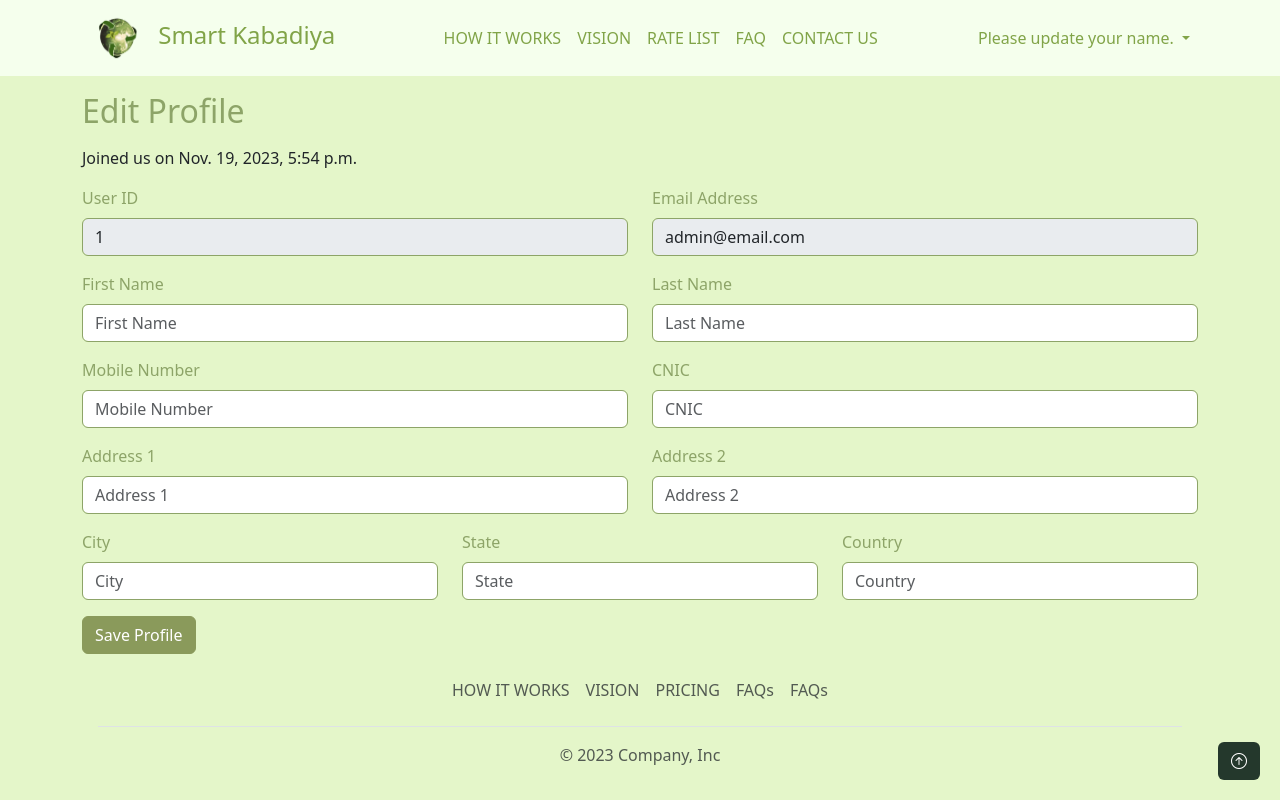
After one commit to tabish-siraj/scrap, a Django app: page /customer/edit-profile in a window 1280 px wide. The commit adds this page. Run offline with Django 4.2, Linux system fonts and the light colour scheme; a user stored in the database is signed in; data comes from the database, SQL or seed files in the repository.

Commit message:
edit profile done, working on appointments

```diff
--- /dev/null
+++ b/scrap/customer/templates/customer/edit_profile.html
@@ -0,0 +1,100 @@
+{% extends "users/base.html" %}
+{% load static %}
+
+{% block content %}
+<div class="container">
+    <h2 class="my-3">Edit Profile</h2>
+    <form method="POST" action="">
+        {% csrf_token %}
+        <p class="text-dark">Joined us on {{request.user.date_joined}}</p>
+        {% if success %}
+        <div class="alert alert-success" role="alert">
+            {{success}}
+        </div>
+        {% endif %}
+        <div class="row">
+            <div class="col-6">
+                <div class="mb-3">
+                    <label for="user_id" class="form-label">User ID</label>
+                    <input type="text" class="form-control" id="user_id" placeholder="User ID" name="user_id" value="{{request.user.id}}" disabled>
+                </div>
+            </div>
+            <div class="col-6">
+                <div class="mb-3">
+                    <label for="first_name" class="form-label">Email Address</label>
+                    <input type="text" class="form-control" id="first_name" placeholder="Email Address" name="Email Address" value="{{request.user.email}}" disabled>
+                </div>
+            </div>
+        </div>
+        <div class="row">
+            <div class="col-6">
+                <div class="mb-3">
+                    <label for="first_name" class="form-label">First Name</label>
+                    <input type="text" class="form-control" id="first_name" placeholder="First Name" name="first_name" value="{{request.user.first_name}}">
+                </div>
+            </div>
+            <div class="col-6">
+                <div class="mb-3">
+                    <label for="last_name" class="form-label">Last Name</label>
+                    <input type="text" class="form-control" id="last_name" placeholder="Last Name" name="last_name" value="{{request.user.last_name}}">
+                </div>
+            </div>
+        </div>
+
+        <div class="row">
+            <div class="col-6">
+                <div class="mb-3">
+                    <label for="mobile_number" class="form-label">Mobile Number</label>
+                    <input type="text" class="form-control" id="mobile_number" placeholder="Mobile Number" name="mobile_number" value="{{ personal_details.mobile_number }}">
+                </div>
+            </div>
+            <div class="col-6">
+                <div class="mb-3">
+                    <label for="cnic" class="form-label">CNIC</label>
+                    <input type="text" class="form-control" id="cnic" placeholder="CNIC" name="cnic" value="{{ personal_details.cnic }}">
+                </div>
+            </div>
+        </div>
+
+        <div class="row">
+            <div class="col-6">
+                <div class="mb-3">
+                    <label for="addres1" class="form-label">Address 1</label>
+                    <input type="text" class="form-control" id="addres1" placeholder="Address 1" name="address1" value="{{ personal_details.address1 }}">
+                </div>
+            </div>
+            <div class="col-6">
+                <div class="mb-3">
+                    <label for="addres2" class="form-label">Address 2</label>
+                    <input type="text" class="form-control" id="addres2" placeholder="Address 2" name="address2" value="{{ personal_details.address2 }}">
+                </div>
+            </div>
+        </div>
+
+        <div class="row">
+            <div class="col-4">
+                <div class="mb-3">
+                    <label for="city" class="form-label">City</label>
+                    <input type="text" class="form-control" id="city" placeholder="City" name="city" value="{{ personal_details.city }}">
+                </div>
+            </div>
+            <div class="col-4">
+                <div class="mb-3">
+                    <label for="state" class="form-label">State</label>
+                    <input type="text" class="form-control" id="state" placeholder="State" name="state" value="{{ personal_details.state }}">
+                </div>
+            </div>
+            <div class="col-4">
+                <div class="mb-3">
+                    <label for="country" class="form-label">Country</label>
+                    <input type="text" class="form-control" id="country" placeholder="Country" name="country" value="{{ personal_details.country }}">
+                </div>
+            </div>
+        </div>
+
+        <button type="submit" class="btn btn-second">Save Profile</button>
+    </form>
+</div>
+
+
+{% endblock content %}
--- a/scrap/customer/templates/customer/index.html
+++ b/scrap/customer/templates/customer/index.html
@@ -5,7 +5,7 @@
 <div class="container">
 
 <table class="table table-dark text-center">
-    <h2 class="text-center my-3">DASHBOARD</h2>
+    <h2 class="my-3">DASHBOARD</h2>
     <thead>
       <tr>
         <th scope="col">#</th>
--- a/scrap/customer/urls.py
+++ b/scrap/customer/urls.py
@@ -4,4 +4,6 @@ from . import views
 
 urlpatterns = [
     path("", views.customer_index, name="customer_index"),
+    path("edit-profile", views.customer_edit_profile, name="customer_edit_profile"),
+    path("create-appointment", views.create_appointment, name="create_appointment"),
 ]
--- a/scrap/customer/views.py
+++ b/scrap/customer/views.py
@@ -1,6 +1,66 @@
 from django.shortcuts import render
+from users.models import User, PersonalDetails
+from main.models import Appointment, Material
 
 # Create your views here.
 
 def customer_index(request):
     return render(request, 'customer/index.html')
+
+def customer_edit_profile(request):
+    context = {}
+    personal_details = PersonalDetails.objects.filter(user=request.user).first()
+
+    if request.method == "POST":
+        first_name = request.POST['first_name']
+        last_name = request.POST['last_name']
+        mobile_number = request.POST['mobile_number']
+        address1 = request.POST['address1']
+        address2 = request.POST['address2']
+        city = request.POST['city']
+        state = request.POST['state']
+        country = request.POST['country']
+        cnic = request.POST['cnic']
+
+        user = User.objects.filter(email=request.user.email).first()
+        user.first_name = first_name
+        user.last_name = last_name
+        user.save()
+
+        if personal_details:
+            personal_details.mobile_number = mobile_number
+            personal_details.address1 = address1
+            personal_details.address2 = address2
+            personal_details.city = city
+            personal_details.state = state
+            personal_details.country = country
+            personal_details.cnic = cnic
+            personal_details.save()
+        else:
+            PersonalDetails.objects.create(
+                user=user,
+                mobile_number=mobile_number,
+                address1=address1,
+                address2=address2,
+                city=city,
+                state=state,
+                country=country,
+                cnic=cnic
+            )
+        context['success'] = "Profile updated successfully"
+    context.update({
+        'personal_details': personal_details
+    })
+
+    print(context)
+
+    return render(request, 'customer/edit_profile.html', context)
+
+def create_appointment(request):
+    materials = Material.objects.all()
+    context = {}
+
+    context.update({
+        'materials': materials
+    })
+    return render(request, 'customer/create_appointment.html', context)
--- a/scrap/main/templates/main/index.html
+++ b/scrap/main/templates/main/index.html
@@ -13,7 +13,7 @@
     </div>
     <div class="col-5 mt-5 ms-5">
         {% if not user.is_authenticated %}
-        <form method="POST" name="login" class="p-5 shadow-green"  action="{% url 'login' %}">
+        <form method="POST" name="login" class="p-5 shadow-green" action="{% url 'login' %}">
             <h2 class="mb-3">Let's Sell...</h2>
             {% csrf_token %}
             <div class="mb-3">
--- a/scrap/users/models.py
+++ b/scrap/users/models.py
@@ -45,14 +45,16 @@ class User(AbstractUser):
 
 class PersonalDetails(TimestampedModel):
     user = models.OneToOneField(User, on_delete=models.CASCADE, primary_key=True)
-    phone_number = models.CharField(max_length=13)
     mobile_number = models.CharField(max_length=13)
-    addres1 = models.CharField(max_length=100, default="")
-    addres2 = models.CharField(max_length=100, null=True, blank=True)
-    city = models.CharField(max_length=50)
-    state = models.CharField(max_length=50)
-    country = models.CharField(max_length=50)
+    address1 = models.CharField(max_length=100, null=True, blank=True)
+    address2 = models.CharField(max_length=100, null=True, blank=True)
+    city = models.CharField(max_length=50, null=True, blank=True)
+    state = models.CharField(max_length=50, null=True, blank=True)
+    country = models.CharField(max_length=50, null=True, blank=True)
     cnic = models.CharField(max_length=15, null=True, blank=True)
     vehicle_no = models.CharField(max_length=15, null=True, blank=True)
-    vehicle_type = models.CharField(max_length=13, null=True, blank=True, choices=[(tag.name, tag.value) for tag in VehicleType], default=VehicleType.TWO_WHEELER.value)
-    status = models.BooleanField(default=False)
+    vehicle_type = models.CharField(max_length=13, null=True, blank=True, choices=[(tag.name, tag.value) for tag in VehicleType])
+    status = models.BooleanField(default=True)
+
+    def __str__(self):
+        return self.user.email
--- a/scrap/users/templates/users/base.html
+++ b/scrap/users/templates/users/base.html
@@ -53,8 +53,8 @@
               <ul class="dropdown-menu">
                 {% if user.is_customer %}
                 <li><a class="dropdown-item" href="{% url "customer_index" %}">DASHBOARD</a></li>
-                <li><a class="dropdown-item" href="{% url "customer_index" %}">BOOK AN APPOINTMENT</a></li>
-                <li><a class="dropdown-item" href="{% url "customer_index" %}">EDIT PROFILE</a></li>
+                <li><a class="dropdown-item" href="{% url "create_appointment" %}">BOOK AN APPOINTMENT</a></li>
+                <li><a class="dropdown-item" href="{% url "customer_edit_profile" %}">EDIT PROFILE</a></li>
                 {% else %}
                 <li><a class="dropdown-item" href="{% url "employee_index" %}">DASHBOARD</a></li>
                 <li><a class="dropdown-item" href="{% url "employee_index" %}">CURRENT APPOINTMENT</a></li>
--- a/scrap/users/templates/users/login.html
+++ b/scrap/users/templates/users/login.html
@@ -3,7 +3,7 @@
 {% block content %}
 <div class="container">
     <h2>Login</h2>
-    <form method="POST">
+    <form method="POST" action="{% url 'login' %}">
         {% csrf_token %}
         <div class="mb-3">
             <label for="email" class="form-label">Email address</label>
```
Also changed, not shown: scrap/customer/templates/customer/create_appointment.html (added, +70 -0 lines), scrap/main/models.py (+8 -1 lines), scrap/users/views.py (+8 -5 lines), scrap/db.sqlite3, scrap/main/migrations/0002_payment_received_by.py (added), scrap/users/migrations/0004_remove_personaldetails_phone_number_and_more.py (added), scrap/users/migrations/0005_rename_addres1_personaldetails_address1_and_more.py (added).
